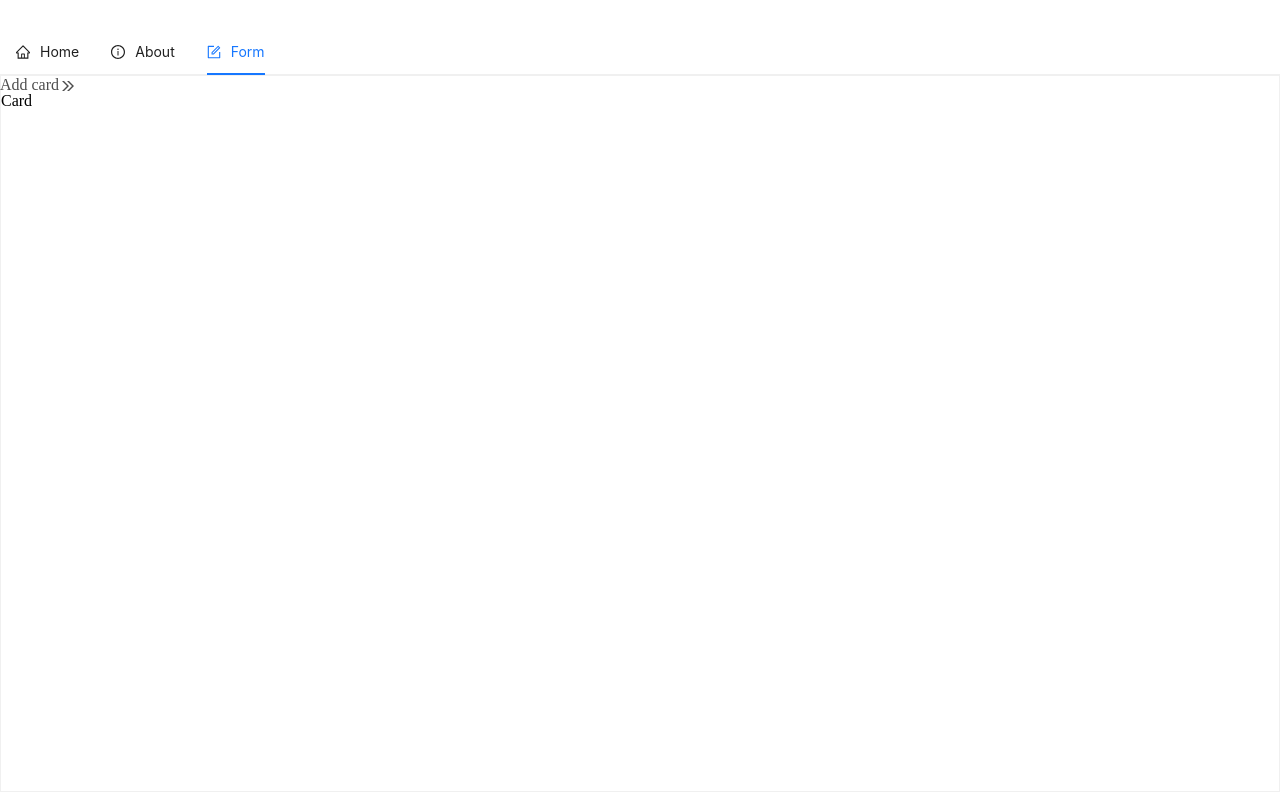
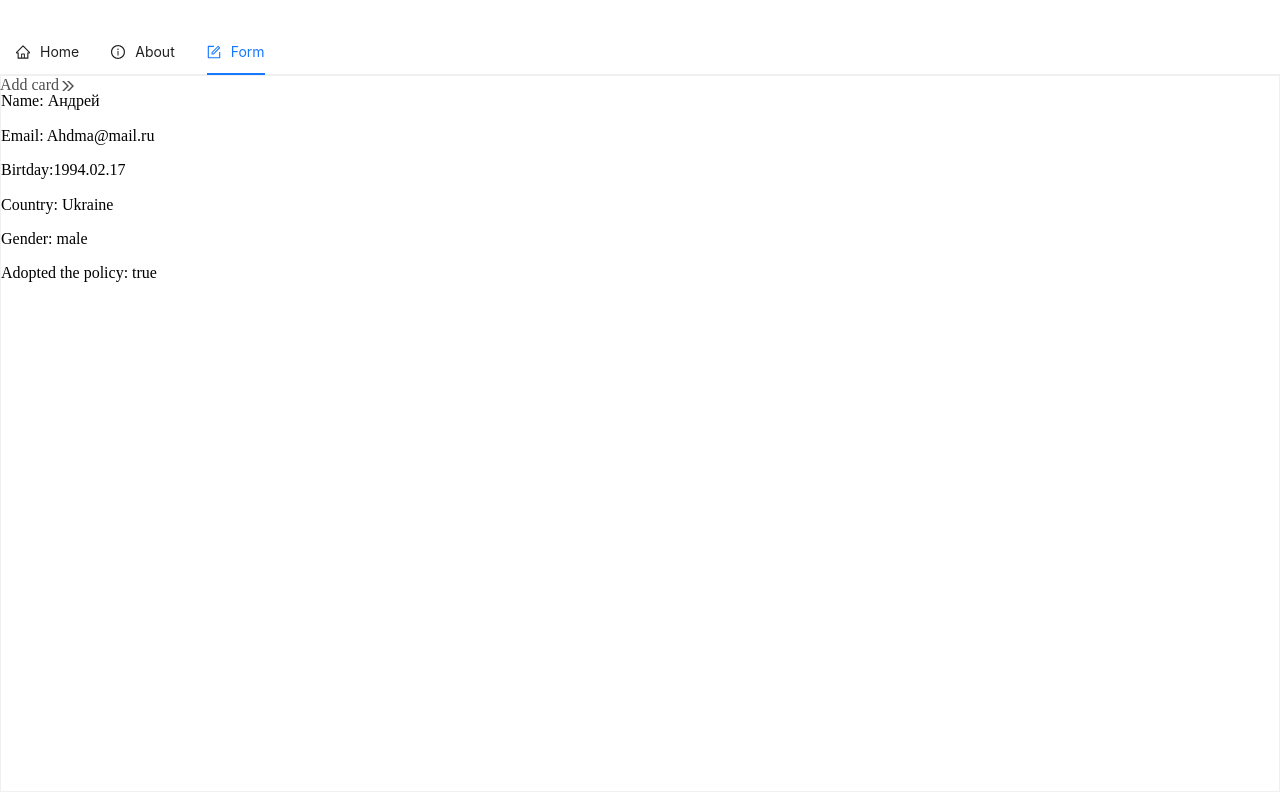
Before and after one commit to AmdreiMash/RSS_React, a React (Vite) app: page /Form in a window 1280 px wide. Built offline with nearby package versions, Linux system fonts and the light colour scheme.

Commit message:
feat: add formCard

```diff
--- a/src/ErrorMessages.ts
+++ b/src/ErrorMessages.ts
@@ -1,6 +1,6 @@
 const errorMessage = {
   name: '* The name must begin with a capital letter, consist of no more than 30 characters and contain no spaces',
-  email: '* Email is incorrect',
+  email: '* Email is incorrect, make sure there are no spaces',
   birthday: '* Specify your birthday. The expected year is from 1940 to 2015',
   country: '* Select a country',
   gender: '* Select your gender',
--- a/src/Types/interfaces.ts
+++ b/src/Types/interfaces.ts
@@ -1,4 +1,4 @@
-import { FormValue } from './Types';
+import { FormValue, CardData } from './Types';
 
 export interface IProduct {
   id: number;
@@ -15,9 +15,11 @@ export interface IProduct {
 
 export interface FormCardsProps {
   showForm: boolean;
+  cards: CardData[];
 }
 
-export interface SaiderProps extends FormCardsProps {
+export interface SaiderProps {
+  showForm: boolean;
   showFormHandler: () => void;
   addNewCard: (data: FormValue) => void;
 }
--- /dev/null
+++ b/src/components/FormCard/CardWrapper.ts
@@ -0,0 +1,14 @@
+import styled from 'styled-components';
+
+const CardWrapper = styled.div`
+  width: 300px;
+  height: 300px;
+  display: flex:
+  flex-direction: column;
+  gap: 5px;
+  &:hover {
+    box-shadow: 2px 10px 8px 0px rgba(34, 60, 80, 0.2);
+  }
+`;
+
+export default CardWrapper;
--- a/src/components/FormCard/FormCard.tsx
+++ b/src/components/FormCard/FormCard.tsx
@@ -1,15 +1,25 @@
 import React from 'react';
-import FormCardWrapper from './FormCardWrapper';
-import { FormCardsProps } from '../../Types/Interfaces';
+import { CardData, FormValue } from 'Types/Types';
+import CardWrapper from './CardWrapper';
 
-class FormCards extends React.Component<FormCardsProps> {
+class FormCard extends React.Component<{ data: CardData }> {
   render() {
+    const { data } = this.props;
+    const { name, email, country, policy, birtday, gender } = data;
     return (
-      <FormCardWrapper active={this.props.showForm}>
-        <p>Card</p>
-      </FormCardWrapper>
+      <CardWrapper>
+        <p>Name: {name}</p>
+        <p>Email: {email}</p>
+        <p>
+          Birtday:
+          {typeof birtday === 'string' && birtday.split('-').join('.')}
+        </p>
+        <p>Country: {country}</p>
+        <p>Gender: {gender}</p>
+        <p>Аdopted the policy: {String(policy)}</p>
+      </CardWrapper>
     );
   }
 }
 
-export default FormCards;
+export default FormCard;
--- /dev/null
+++ b/src/components/FormCard/FormCards.tsx
@@ -0,0 +1,18 @@
+import React from 'react';
+import FormCardsWrapper from './FormCardsWrapper';
+import { FormCardsProps } from '../../Types/Interfaces';
+import FormCard from './FormCard';
+
+class FormCards extends React.Component<FormCardsProps> {
+  render() {
+    return (
+      <FormCardsWrapper active={this.props.showForm}>
+        {this.props.cards.map((data, index) => (
+          <FormCard key={index} data={data} />
+        ))}
+      </FormCardsWrapper>
+    );
+  }
+}
+
+export default FormCards;
--- a/src/components/FormCard/FormCardWrapper.ts
+++ b/src/components/FormCard/FormCardsWrapper.ts
@@ -1,6 +1,6 @@
 import styled from 'styled-components';
 
-const FormCardWrapper = styled.div<{ active: boolean }>`
+const FormCardsWrapper = styled.div<{ active: boolean }>`
   width: calc(100% - ${(props) => (props.active ? '380px' : '0px')});
   min-height: 100%;
   display: flex;
@@ -13,6 +13,4 @@ const FormCardWrapper = styled.div<{ active: boolean }>`
   box-sizing: border-box;
 `;
 
-export default FormCardWrapper;
-
-//transform: translate(${(props) => (props.active ? '0px' : '-400px')});
+export default FormCardsWrapper;
--- a/src/components/Saider/Form.tsx
+++ b/src/components/Saider/Form.tsx
@@ -90,6 +90,7 @@ class Form extends React.Component<{ addNewCard(data: FormValue): void }, FormSt
 
     if (!Object.values(check).includes(false)) {
       this.props.addNewCard(data);
+      console.log(data);
       this.resetForm();
     }
   };
--- a/src/pages/FormPage.tsx
+++ b/src/pages/FormPage.tsx
@@ -3,12 +3,26 @@ import Header from '../components/Header';
 import Wrapper from '../components/Elements/PageWrapper';
 import Saider from '../components/Saider/Saider';
 import FormPageWrapper from '../components/Elements/FormPageWrapper';
-import FormCards from '../components/FormCard/FormCard';
-import { FormValue } from '../Types/Types';
+import FormCards from '../components/FormCard/FormCards';
+import { FormValue, CardData } from '../Types/Types';
 import Message from '../components/Saider/Elements/SubmitMessage';
 
 class FormPage extends React.Component {
-  state = { showForm: false, cards: [] as FormValue[], showMessage: false };
+  state = {
+    showForm: false,
+    cards: [
+      {
+        birtday: '1994-02-17',
+        country: 'Ukraine',
+        email: 'Ahdma@mail.ru',
+        file: 'blob:http://localhost:8080/2226c4ed-9820-45be-b5d6-075707c71a97',
+        gender: 'male',
+        name: 'Андрей',
+        policy: true,
+      },
+    ] as CardData[],
+    showMessage: false,
+  };
 
   showFormHandler = () => {
     console.log('showFormHandler');
@@ -16,9 +30,10 @@ class FormPage extends React.Component {
   };
 
   addNewCard = (data: FormValue) => {
-    const newCards = this.state.cards.push(data);
-    this.setState({ ...this.state, cards: newCards });
+    //const newCards = this.state.cards.push(data as CardData);
+    this.setState({ ...this.state, cards: [...this.state.cards, data] });
     this.setState({ showMessage: true });
+    console.log();
     setTimeout(() => {
       this.setState({ showMessage: false });
     }, 1500);
@@ -27,7 +42,7 @@ class FormPage extends React.Component {
   render() {
     return (
       <Wrapper>
-        <Message showe={this.state.showMessage}>Secsess</Message>
+        <Message showe={this.state.showMessage}>Successfully</Message>
         <Header />
         <FormPageWrapper>
           <Saider
@@ -35,7 +50,7 @@ class FormPage extends React.Component {
             showFormHandler={this.showFormHandler}
             addNewCard={this.addNewCard}
           />
-          <FormCards showForm={this.state.showForm} />
+          <FormCards showForm={this.state.showForm} cards={this.state.cards} />
         </FormPageWrapper>
       </Wrapper>
     );
--- a/src/utils/emailValidarion.ts
+++ b/src/utils/emailValidarion.ts
@@ -1,10 +1,10 @@
 import getValue from './getValue';
 
-const regExp = new RegExp(/^\S+@\S+\.\S+$/);
+const regExp = new RegExp(/^\w+([\.-]?\w+)*@\w+([\.-]?\w+)*(\.\w{2,3})+$/);
 
 function emailValidation(ref: React.RefObject<HTMLInputElement>) {
   const email = getValue(ref);
-  if (!email || !regExp.test(email)) return false;
+  if (!email || !regExp.test(email) || email.includes(' ')) return false;
   return email;
 }
 
```
Also changed, not shown: src/Types/Types.ts (+11 -0 lines).
